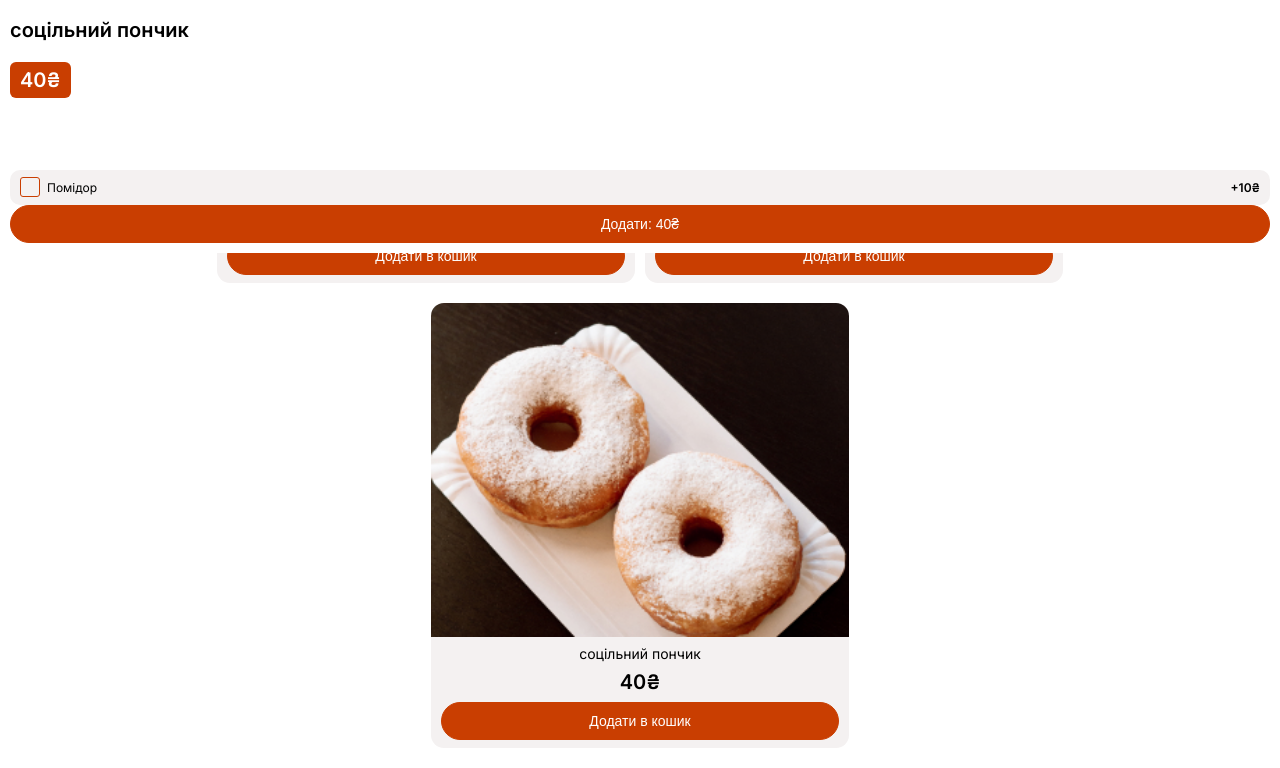
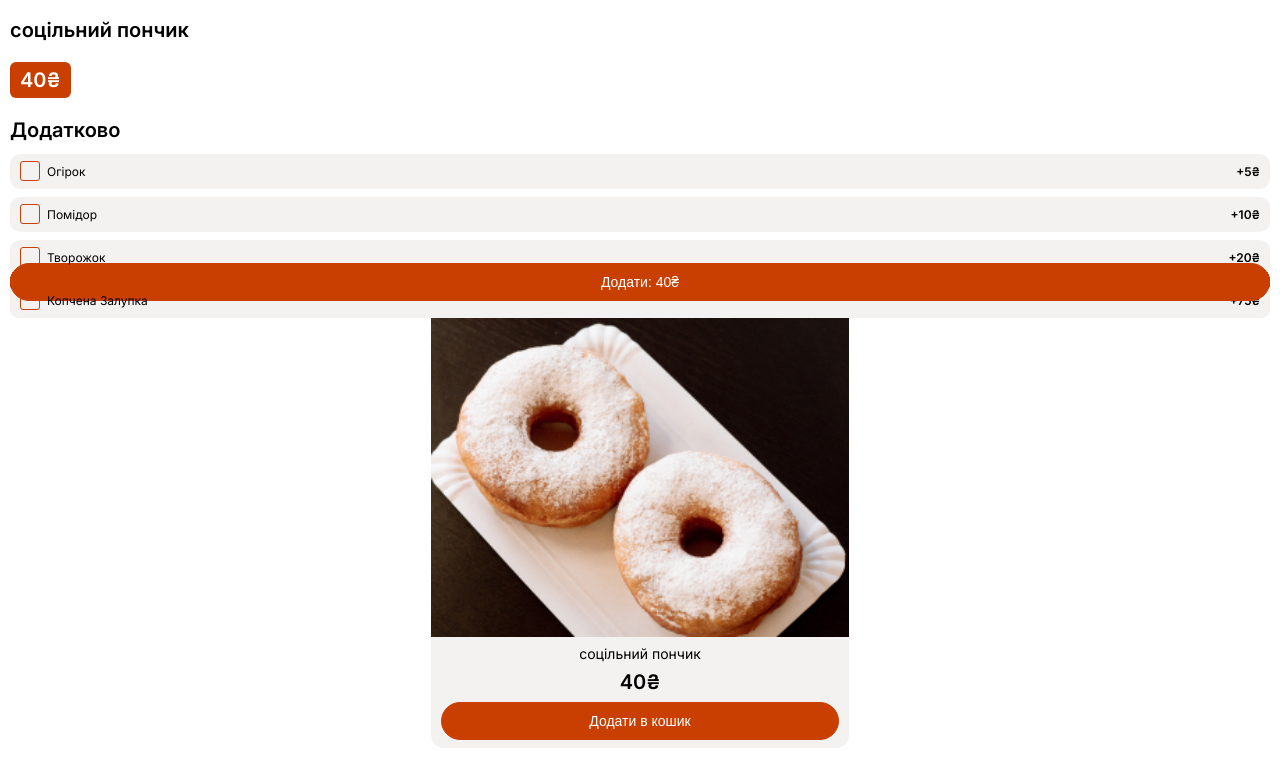
Before and after one commit to ArturTroyanDev/cheburek-shop, a Next.js app: page / in a window 1280 px wide. Shown: the part 1615-2383 px from the top of the page. Built offline with nearby package versions, Linux system fonts and the light colour scheme.

Commit message:
update supplements

```diff
--- a/src/components/ProductPopup/ProductPopup.module.scss
+++ b/src/components/ProductPopup/ProductPopup.module.scss
@@ -84,12 +84,7 @@
                 row-gap: 20px;
                 width: 100%;
 
-                .title,
-                .price {
-                    width: max-content;
-                    font-weight: 600;
-                    font-size: 20px;
-                }
+
 
 
                 .price {
@@ -100,9 +95,26 @@
                     color: rgba(255, 255, 255, 1);
                 }
             }
+
+            .supplements {
+                .title {
+                    padding: 0px 0px 12px 0px;
+                }
+
+                .supplementsContainer {
+                    display: flex;
+                    flex-direction: column;
+                    row-gap: 8px;
+                }
+            }
         }
 
     }
+
+    // :3002/favicon.ico:1
+
+
+    //    Failed to load resource: the server responded with a status of 404 (Not Found)
 
     .blur.active {
         background: rgba(21, 20, 19, 0.5);
@@ -116,7 +128,14 @@
 
     }
 
-    .button {}
+    // .button {}
+}
+
+.title,
+.price {
+    width: max-content;
+    font-weight: 600;
+    font-size: 20px;
 }
 
 .popup.active {
--- a/src/components/ProductPopup/ProductPopup.tsx
+++ b/src/components/ProductPopup/ProductPopup.tsx
@@ -36,7 +36,32 @@ export function ProductPopup({ active, setActive, image, title, price, children
         [styles.active]: active
     });
 
-    // console.log(productCount)
+    const supplements = [
+        {
+            "id": 0,
+            "title": "Огірок",
+            "price": 5,
+            "category": 1,
+        },
+        {
+            "id": 1,
+            "title": "Помідор",
+            "price": 10,
+            "category": 1,
+        },
+        {
+            "id": 2,
+            "title": "Творожок",
+            "price": 20,
+            "category": 2,
+        },
+        {
+            "id": 3,
+            "title": "Копчена Залупка",
+            "price": 75,
+            "category": 2,
+        }
+    ]
 
     return (
         <div className={isPopupActive} onClick={() => setActive(false)}>
@@ -51,6 +76,7 @@ export function ProductPopup({ active, setActive, image, title, price, children
                         width={300}
                         height={328}
                     />
+
                     <div className={styles.info}>
                         <h4 className={styles.title}>
                             {title}
@@ -59,9 +85,19 @@ export function ProductPopup({ active, setActive, image, title, price, children
                             {price + "₴"}
                         </div>
                     </div>
+
+                    <div className={styles.supplements}>
+                        <h4 className={styles.title}>Додатково</h4>
+                        <div className={styles.supplementsContainer}>
+                            {
+                                supplements.map((obj) => <FoodSupplements key={obj.id} name={obj.title} price={obj.price} />)
+                            }
+                        </div>
+
+                    </div>
                 </div>
 
-                <FoodSupplements name={"Помідор"} price={10} />
+
 
                 <Button style={styles.button} onClick={click}>{"Додати: " + price + "₴"}</Button>
             </div>
```
